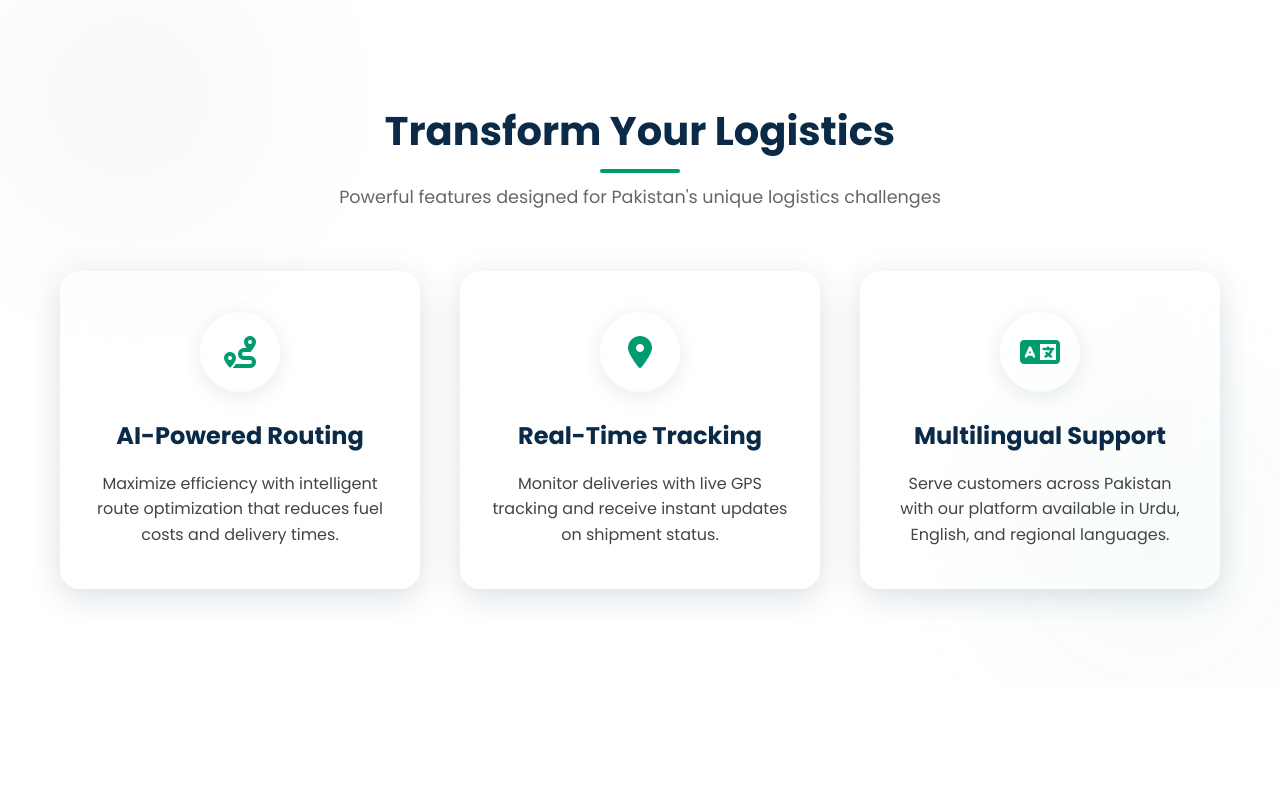
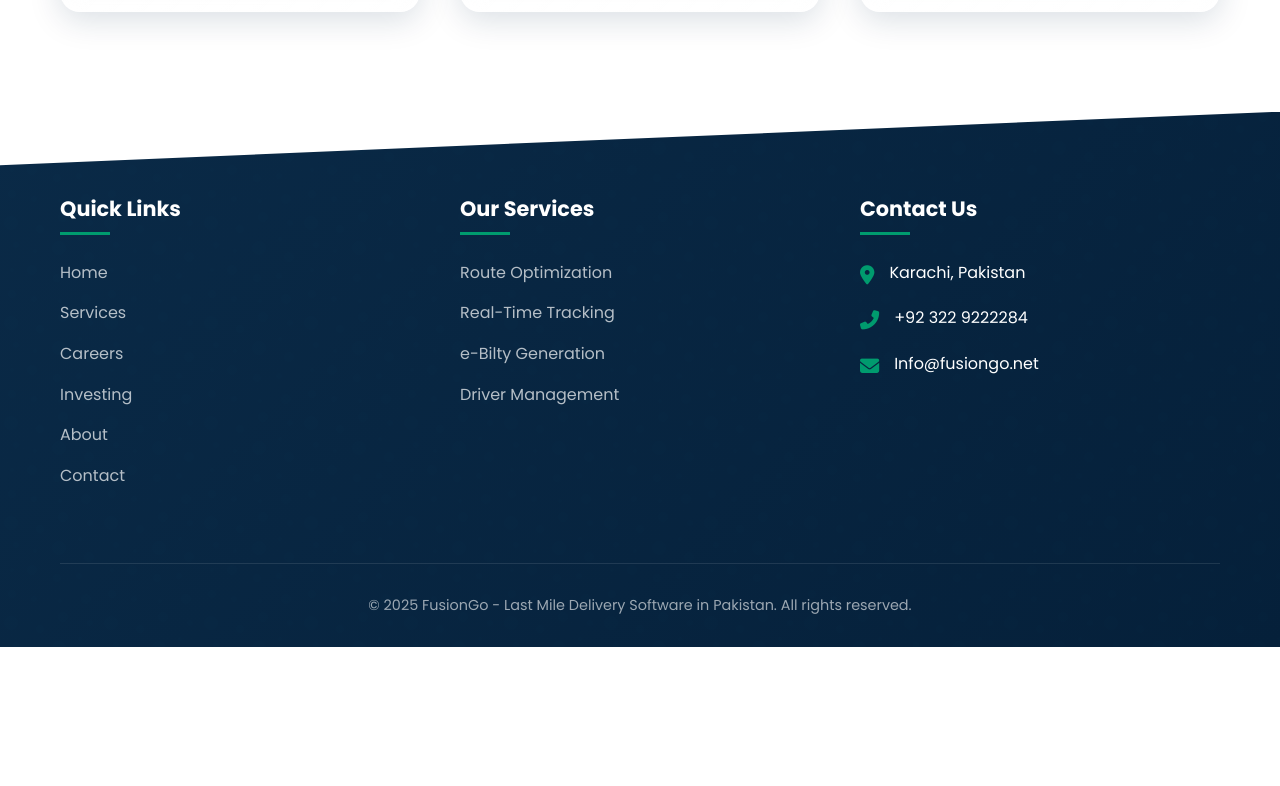
Before and after one commit to Maham-Waseem-123/FusionGO, a Flask app: page /about in a window 1280 px wide. Shown: the part 816-1602 px from the top of the page. After the commit the page ends 1463 px from the top, so only its background shows below. Run offline with Flask 3, Linux system fonts and the light colour scheme.

Commit message:
Update base.html

```diff
--- a/templates/base.html
+++ b/templates/base.html
@@ -1,9 +1,10 @@
+<!-- base.html -->
 <!DOCTYPE html>
 <html lang="en">
 <head>
     <meta charset="UTF-8">
     <meta name="viewport" content="width=device-width, initial-scale=1.0">
-    <title>FusionGo | AI-Powered Last Mile Delivery Software</title>
+    <title>{% block title %}FusionGo | AI-Powered Last Mile Delivery Software{% endblock %}</title>
     <link rel="stylesheet" href="https://cdnjs.cloudflare.com/ajax/libs/font-awesome/6.4.0/css/all.min.css">
     <link href="https://fonts.googleapis.com/css2?family=Poppins:wght@300;400;500;600;700&display=swap" rel="stylesheet">
     <style>
@@ -297,10 +298,10 @@
         .features-grid {
             display: grid;
             grid-template-columns: repeat(auto-fit, minmax(300px, 1fr));
-            gap: 40px; /* Increased gap for better separation */
+            gap: 40px;
         }
 
-        /* New Glass Effect Styles */
+        /* Glass Effect Styles - Always Visible */
         .feature-card {
             background: linear-gradient(
                 135deg,
@@ -400,40 +374,6 @@
             font-size: 1rem;
         }
 
-        /* Add subtle background pattern to features section */
-        .features::before {
-            content: '';
-            position: absolute;
-            top: 0;
-            left: 0;
-            width: 100%;
-            height: 100%;
-            background:
-                radial-gradient(circle at 10% 20%, rgba(10, 42, 71, 0.03) 0%, transparent 20%),
-                radial-gradient(circle at 90% 80%, rgba(0, 155, 110, 0.03) 0%, transparent 20%);
-            z-index: -1;
-            pointer-events: none;
-        }
-
-        /* For the careers section with different background */
-        #careers .feature-card {
-            background: linear-gradient(
-                135deg,
-                rgba(249, 251, 253, 0.15) 0%,
-                rgba(230, 240, 247, 0.05) 100%
-            );
-            border: 1px solid rgba(230, 240, 247, 0.3);
-        }
-
-        #careers .feature-card:hover {
-            background: linear-gradient(
-                135deg,
-                rgba(249, 251, 253, 0.25) 0%,
-                rgba(230, 240, 247, 0.1) 100%
-            );
-            border: 1px solid rgba(230, 240, 247, 0.4);
-        }
-
         /* Stats Section */
         .stats {
             background: linear-gradient(135deg, var(--fusion) 0%, #05203a 100%);
@@ -707,6 +739,28 @@
     </style>
 </head>
 <body>
+    <!-- Page transition overlay -->
+    <div class="page-transition"></div>
+
+    <!-- Mobile menu overlay -->
+    <div class="overlay"></div>
+
+    <!-- Mobile navigation -->
+    <div class="mobile-nav">
+        <div class="close-mobile-menu">
+            <i class="fas fa-times"></i>
+        </div>
+        <ul>
+            <li><a href="/">Home</a></li>
+            <li><a href="/services">Services</a></li>
+            <li><a href="/careers">Careers</a></li>
+            <li><a href="/investing">Investing</a></li>
+            <li><a href="/about">About</a></li>
+            <li><a href="/contact">Contact</a></li>
+        </ul>
+        <a href="/contact" class="btn btn-primary">Get Started</a>
+    </div>
+
     <!-- Header -->
     <header id="header">
         <div class="container">
@@ -715,13 +769,14 @@
                     <span class="logo-fusion">Fusion</span><span class="logo-go">Go</span>
                 </div>
                 <ul class="nav-links">
-                    <li><a href="#home">Home</a></li>
-                    <li><a href="#services">Services</a></li>
-                    <li><a href="#careers">Careers</a></li>
-                    <li><a href="#investing">Investing</a></li>
-                    <li><a href="#contact">Contact</a></li>
+                    <li><a href="/">Home</a></li>
+                    <li><a href="/services">Services</a></li>
+                    <li><a href="/careers">Careers</a></li>
+                    <li><a href="/investing">Investing</a></li>
+                    <li><a href="/about">About</a></li>
+                    <li><a href="/contact">Contact</a></li>
                 </ul>
-                <a href="#contact" class="btn btn-primary">Get Started</a>
+                <a href="/contact" class="btn btn-primary">Get Started</a>
                 <div class="mobile-menu">
                     <i class="fas fa-bars"></i>
                 </div>
@@ -729,188 +784,10 @@
         </div>
     </header>
 
-    <!-- Home Section -->
-    <section id="home" class="hero">
-        <div class="container">
-            <div class="hero-content">
-                <h1>AI-Powered Last Mile Delivery Software in Pakistan</h1>
-                <h2>Real-Time Tracking, Route Optimization, e-Bilty & Multilingual Support</h2>
-                <p>FusionGo helps businesses manage last mile deliveries using AI-powered route planning, live GPS tracking, FBR e-bilty generation, and secure payment gateways — all in a mobile-friendly, multilingual platform.</p>
-                <div class="hero-btns">
-                    <a href="#contact" class="btn btn-primary">Request Demo</a>
-                    <a href="#services" class="btn btn-secondary">See Features</a>
-                </div>
-            </div>
-        </div>
-    </section>
-
-    <!-- Services Section -->
-    <section id="services" class="features">
-        <div class="container">
-            <div class="section-header">
-                <h2>Transform Your Logistics</h2>
-                <p>Powerful features designed for Pakistan's unique logistics challenges</p>
-            </div>
-
-            <div class="features-grid">
-                <div class="feature-card">
-                    <div class="feature-icon">
-                        <i class="fas fa-route"></i>
-                    </div>
-                    <h3>AI-Powered Routing</h3>
-                    <p>Maximize efficiency with intelligent route optimization that reduces fuel costs and delivery times.</p>
-                </div>
-
-                <div class="feature-card">
-                    <div class="feature-icon">
-                        <i class="fas fa-map-marker-alt"></i>
-                    </div>
-                    <h3>Real-Time Tracking</h3>
-                    <p>Monitor deliveries with live GPS tracking and receive instant updates on shipment status.</p>
-                </div>
-
-                <div class="feature-card">
-                    <div class="feature-icon">
-                        <i class="fas fa-language"></i>
-                    </div>
-                    <h3>Multilingual Support</h3>
-                    <p>Serve customers across Pakistan with our platform available in Urdu, English, and regional languages.</p>
-                </div>
-            </div>
-        </div>
-    </section>
-
-    <!-- Stats Section -->
-    <section class="stats">
-        <div class="container">
-            <div class="stats-grid">
-                <div class="stat-item">
-                    <div class="stat-value">10,000+</div>
-                    <div class="stat-label">Monthly Shipments</div>
-                </div>
-                <div class="stat-item">
-                    <div class="stat-value">98%</div>
-                    <div class="stat-label">On-Time Delivery Rate</div>
-                </div>
-                <div class="stat-item">
-                    <div class="stat-value">500+</div>
-                    <div class="stat-label">Active Drivers</div>
-                </div>
-            </div>
-        </div>
-    </section>
-
-    <!-- Careers Section -->
-    <section id="careers" class="features" style="background: linear-gradient(135deg, #f9fbfd 0%, #e6f0f7 100%); padding: 100px 0;">
-        <div class="container">
-            <div class="section-header">
-                <h2>Why FusionGo?</h2>
-                <p>At FusionGo, we're merging last mile logistics with cutting-edge technology and innovation</p>
-            </div>
-
-            <div class="features-grid">
-                <div class="feature-card">
-                    <div class="feature-icon" style="background: linear-gradient(135deg, rgba(255, 193, 7, 0.1) 0%, rgba(255, 152, 0, 0.1) 100%);">
-                        <i class="fas fa-lightbulb" style="color: #FFC107;"></i>
-                    </div>
-                    <h3>Innovative Environment</h3>
-                    <p>Work with latest technologies in a forward-strategy company</p>
-                </div>
-
-                <div class="feature-card">
-                    <div class="feature-icon" style="background: linear-gradient(135deg, rgba(0, 150, 136, 0.1) 0%, rgba(76, 175, 80, 0.1) 100%);">
-                        <i class="fas fa-chart-line" style="color: #009688;"></i>
-                    </div>
-                    <h3>Career Growth</h3>
-                    <p>Advance your career with continuing learning and development opportunities</p>
-                </div>
-
-                <div class="feature-card">
-                    <div class="feature-icon" style="background: linear-gradient(135deg, rgba(156, 39, 176, 0.1) 0%, rgba(103, 58, 183, 0.1) 100%);">
-                        <i class="fas fa-users" style="color: #9C27B0;"></i>
-                    </div>
-                    <h3>Collaborative Culture</h3>
-                    <p>Thrive in a supportive and inclusive workplace</p>
-                </div>
-            </div>
-        </div>
-    </section>
-
-    <!-- Investing Section -->
-    <section id="investing" class="features">
-        <div class="container">
-            <div class="section-header">
-                <h2>Built for Scalable Growth</h2>
-                <p>Positioned to capture the rapidly expanding logistics market in Pakistan</p>
-            </div>
-
-            <div class="features-grid">
-                <div class="feature-card">
-                    <div class="feature-icon" style="background: linear-gradient(135deg, rgba(0, 150, 136, 0.1) 0%, rgba(76, 175, 80, 0.1) 100%);">
-                        <i class="fas fa-expand-arrows-alt" style="color: #009688;"></i>
-                    </div>
-                    <h3>Scalable</h3>
-                    <p>A flexible architecture designed to expand and adapt to changing market demands</p>
-                </div>
-
-                <div class="feature-card">
-                    <div class="feature-icon" style="background: linear-gradient(135deg, rgba(33, 150, 243, 0.1) 0%, rgba(3, 169, 244, 0.1) 100%);">
-                        <i class="fas fa-file-contract" style="color: #2196F3;"></i>
-                    </div>
-                    <h3>Compliance Ready</h3>
-                    <p>Integrated with FBR and customs regulations, ensuring seamless operations</p>
-                </div>
-
-                <div class="feature-card">
-                    <div class="feature-icon" style="background: linear-gradient(135deg, rgba(156, 39, 176, 0.1) 0%, rgba(103, 58, 183, 0.1) 100%);">
-                        <i class="fas fa-rocket" style="color: #9C27B0;"></i>
-                    </div>
-                    <h3>Future Focused</h3>
-                    <p>Ambitious plans for product enhancements and market expansion</p>
-                </div>
-            </div>
-        </div>
-    </section>
-
-    <!-- CTA Section -->
-    <section class="cta">
-        <div class="container">
-            <div class="cta-content">
-                <h2>Ready to Transform Your Logistics?</h2>
-                <p>Join hundreds of businesses that have streamlined their operations with FusionGo</p>
-                <a href="#contact" class="btn btn-primary">Get Started Today</a>
-            </div>
-        </div>
-    </section>
-
-    <!-- Contact Section -->
-    <section id="contact" class="features">
-        <div class="container">
-            <div class="section-header">
-                <h2>Contact Us</h2>
-                <p>Get in touch with our team</p>
-            </div>
-
-            <div class="features-grid">
-                <div class="feature-card">
-                    <div class="feature-icon">
-                        <i class="fas fa-map-marker-alt"></i>
-                    </div>
-                    <h3>Office Address</h3>
-                    <p>Karachi, Pakistan</p>
-                </div>
-
-                <div class="feature-card">
-                    <div class="feature-icon">
-                        <i class="fas fa-phone-alt"></i>
-                    </div>
-                    <h3>Phone & Email</h3>
-                    <p style="margin-bottom: 15px;"><strong>Phone:</strong> +92 322 9222284</p>
-                    <p><strong>Email:</strong> Info@fusiongo.net</p>
-                </div>
-            </div>
-        </div>
-    </section>
+    <!-- Main content -->
+    <main>
+        {% block content %}{% endblock %}
+    </main>
 
     <!-- Footer -->
     <footer>
@@ -919,21 +796,22 @@
                 <div class="footer-col">
                     <h4>Quick Links</h4>
                     <ul class="footer-links">
-                        <li><a href="#home">Home</a></li>
-                        <li><a href="#services">Services</a></li>
-                        <li><a href="#careers">Careers</a></li>
-                        <li><a href="#investing">Investing</a></li>
-                        <li><a href="#contact">Contact</a></li>
+                        <li><a href="/">Home</a></li>
+                        <li><a href="/services">Services</a></li>
+                        <li><a href="/careers">Careers</a></li>
+                        <li><a href="/investing">Investing</a></li>
+                        <li><a href="/about">About</a></li>
+                        <li><a href="/contact">Contact</a></li>
                     </ul>
                 </div>
 
                 <div class="footer-col">
                     <h4>Our Services</h4>
                     <ul class="footer-links">
-                        <li><a href="#services">Route Optimization</a></li>
-                        <li><a href="#services">Real-Time Tracking</a></li>
-                        <li><a href="#services">e-Bilty Generation</a></li>
-                        <li><a href="#services">Driver Management</a></li>
+                        <li><a href="/services">Route Optimization</a></li>
+                        <li><a href="/services">Real-Time Tracking</a></li>
+                        <li><a href="/services">e-Bilty Generation</a></li>
+                        <li><a href="/services">Driver Management</a></li>
                     </ul>
                 </div>
 
@@ -1010,8 +888,44 @@
 
         // Mobile menu toggle
         document.querySelector('.mobile-menu').addEventListener('click', function() {
-            const navLinks = document.querySelector('.nav-links');
-            navLinks.style.display = navLinks.style.display === 'flex' ? 'none' : 'flex';
+            document.querySelector('.mobile-nav').classList.add('active');
+            document.querySelector('.overlay').classList.add('active');
+            document.body.style.overflow = 'hidden';
+        });
+
+        document.querySelector('.close-mobile-menu').addEventListener('click', function() {
+            document.querySelector('.mobile-nav').classList.remove('active');
+            document.querySelector('.overlay').classList.remove('active');
+            document.body.style.overflow = 'auto';
+        });
+
+        document.querySelector('.overlay').addEventListener('click', function() {
+            document.querySelector('.mobile-nav').classList.remove('active');
+            this.classList.remove('active');
+            document.body.style.overflow = 'auto';
+        });
+
+        // Page transition effect
+        document.querySelectorAll('a').forEach(link => {
+            // Only handle internal links
+            if (link.href.includes(window.location.hostname) &&
+                !link.href.includes('#') &&
+                link.href !== window.location.href) {
+
+                link.addEventListener('click', function(e) {
+                    e.preventDefault();
+                    const transition = document.querySelector('.page-transition');
+                    const href = this.href;
+
+                    // Show transition overlay
+                    transition.classList.add('active');
+
+                    // Navigate after delay
+                    setTimeout(() => {
+                        window.location.href = href;
+                    }, 500);
+                });
+            }
         });
     </script>
 </body>
```
Also changed, not shown: other parts of templates/base.html (+96 -31 lines).
